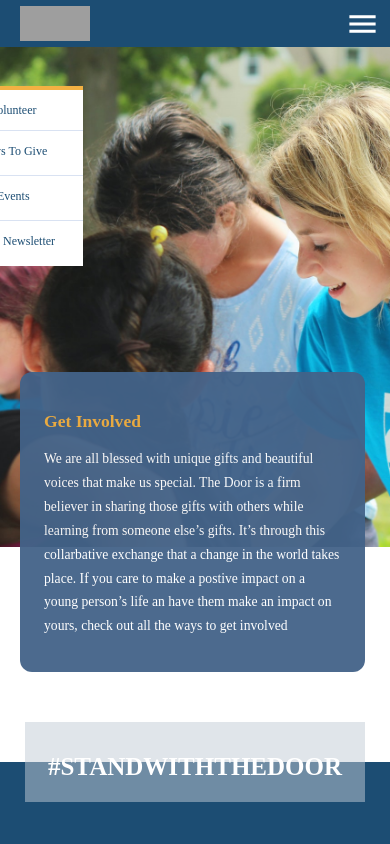
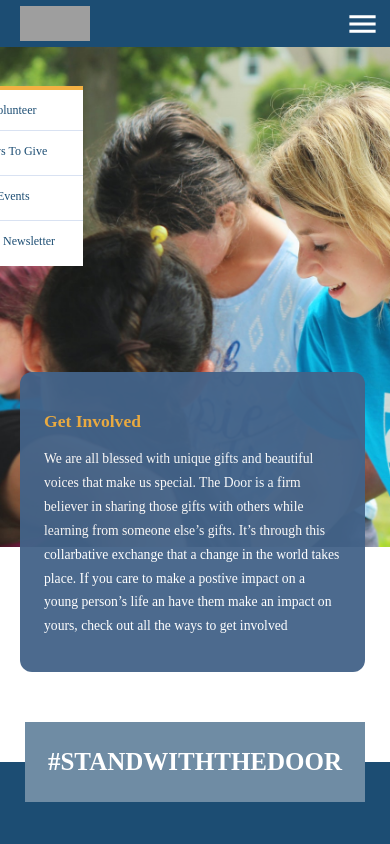
Before and after one commit to Ricomitch/The-Door, a React (Create React App) app in the folder client/: page /get-involved in a window 390 px wide. Shown: the top 844 px of the page. Built offline with nearby package versions, Linux system fonts and the light colour scheme; grey boxes are pictures that could not be loaded; a web font is replaced by a local one.

Commit message:
stand with the door fixed

```diff
--- a/client/src/components/shared/StandWith/StandWith.css
+++ b/client/src/components/shared/StandWith/StandWith.css
@@ -12,7 +12,7 @@
 }
 .sw-involved {
   width: 1318px;
-  background-color: #c2cbd680;
+  background-color: #6f8ca4;
 }
 .sw-volunteer {
   width: 1440px;
@@ -37,6 +37,6 @@
 
   .stand-with-text {
     font-size: 25px;
-    line-height: 90px;
+    line-height: 80px;
   }
 }
```
